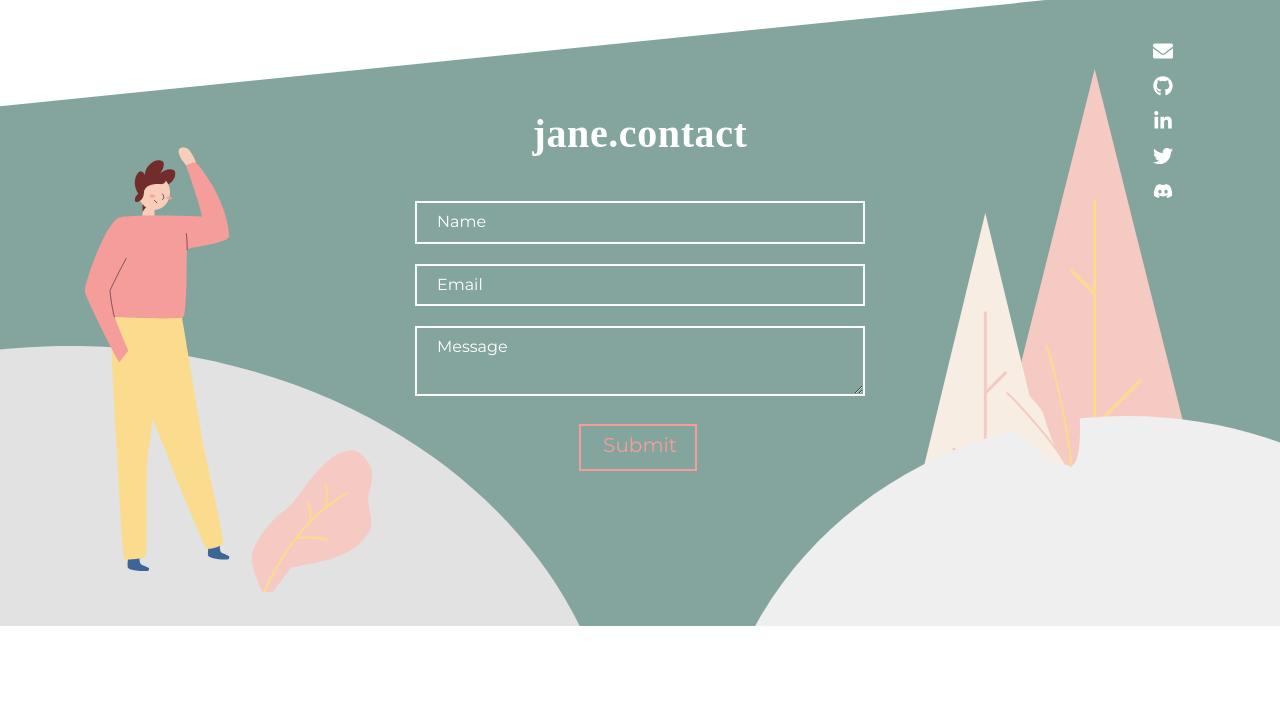
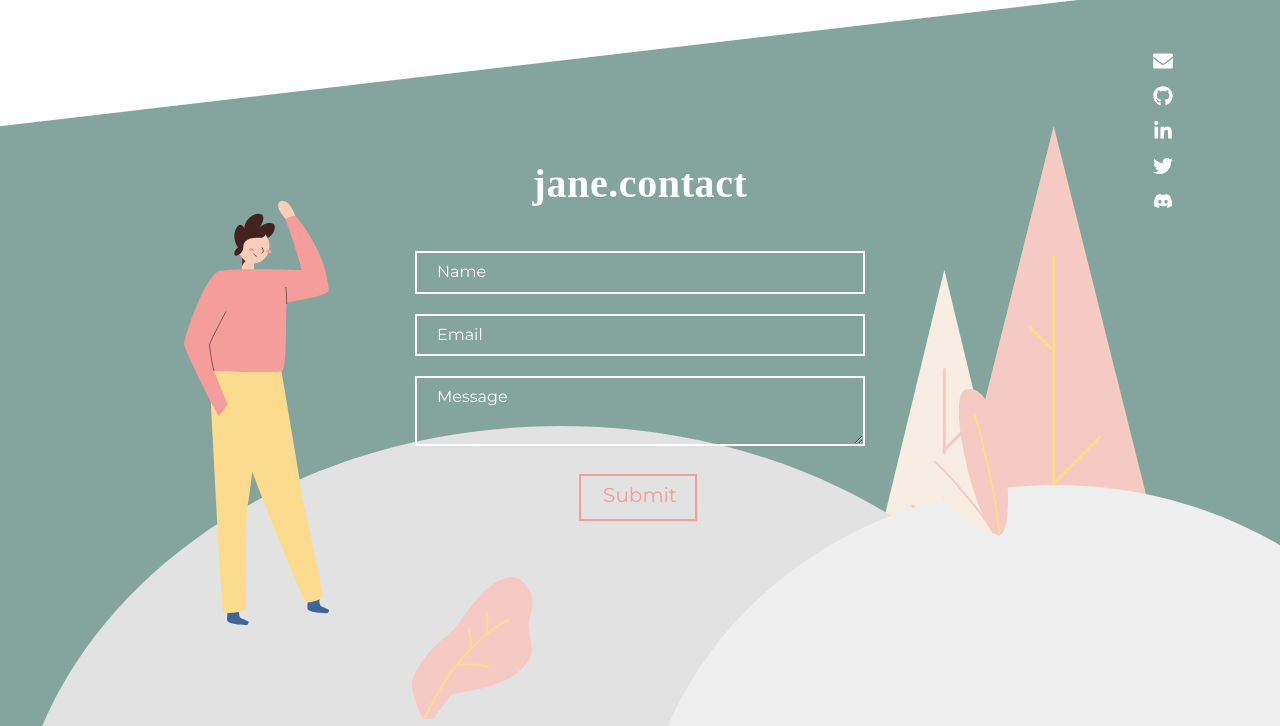
Before and after one commit to JaneMoroz/portfolio-v1, a Gatsby site: page / in a window 1280 px wide. Shown: the part 3374-4100 px from the top of the page. Before the commit the page ends 4000 px from the top, so only its background shows below. Built offline with nearby package versions, Linux system fonts and the light colour scheme; Gatsby itself is replaced by a stand-in of ours; a web font is replaced by a local one.

Commit message:
Refactored footer images

```diff
--- a/src/components/Footer.js
+++ b/src/components/Footer.js
@@ -1,11 +1,6 @@
 import React from "react"
 import styled from "styled-components"
-import smallHill from "../assets/images/illustrations/small-hill.svg"
-import bigHill from "../assets/images/illustrations/big-hill.svg"
-import girl from "../assets/images/illustrations/girl.svg"
-import plant from "../assets/images/illustrations/plant.svg"
-import tree from "../assets/images/illustrations/tree.svg"
-// import trees from "../assets/images/trees.svg"
+import FooterImagesBackground from "./FooterImagesBackground"
 import {
   FaEnvelope,
   FaGithub,
@@ -14,7 +9,7 @@ import {
   FaLinkedinIn,
 } from "react-icons/fa"
 
-const Footer = () => {
+const Footer = ({ theme }) => {
   return (
     <Wrapper id="contact">
       <div className="footer container">
@@ -33,26 +28,7 @@ const Footer = () => {
           <button className="btn btn-outlined">submit</button>
         </form>
         {/* background images */}
-        {/* plant */}
-        <div className="background background-1">
-          <img src={plant} alt="plant" />
-        </div>
-        {/* girl */}
-        <div className="background background-2">
-          <img src={girl} alt="girl" />
-        </div>
-        {/* small hill right */}
-        <div className="background background-3">
-          <img src={smallHill} alt="small hill" />
-        </div>
-        {/* big hill left */}
-        <div className="background background-4">
-          <img src={bigHill} alt="big hill" />
-        </div>
-        {/* tree */}
-        <div className="background background-5">
-          <img src={tree} alt="tree" />
-        </div>
+        <FooterImagesBackground theme={theme} />
         {/* social buttons */}
         <div className="social">
           <button className="btn btn-icon">
@@ -77,7 +53,7 @@ const Footer = () => {
 }
 
 const Wrapper = styled.section`
-  height: 65rem;
+  height: 75rem;
   width: 100%;
   background-color: var(--color-background-2);
   -webkit-clip-path: polygon(0 20%, 100% 0, 100% 100%, 0 100%);
@@ -85,6 +61,7 @@ const Wrapper = styled.section`
   overflow: hidden;
 
   .footer {
+    position: relative;
     display: flex;
     flex-direction: column;
     justify-content: center;
@@ -122,53 +99,6 @@ const Wrapper = styled.section`
       color: var(--color-text-main);
     }
   }
-
-  .background {
-    position: absolute;
-  }
-
-  .background-1 {
-    top: 100%;
-    left: 0;
-    transform: translate(150%, -120%);
-    z-index: 8;
-  }
-
-  .background-2 {
-    top: 0;
-    left: 0;
-    transform: translate(10%, 40%);
-    z-index: 7;
-  }
-
-  @media only screen and (max-width: 37.5em) {
-    .background-1,
-    .background-2,
-    .background-5 {
-      display: none;
-    }
-  }
-
-  .background-3 {
-    top: 0;
-    left: 100%;
-    transform: translate(-60%, 70%);
-    z-index: 6;
-  }
-
-  .background-4 {
-    top: 0;
-    left: 0;
-    transform: translate(-50%, 80%);
-    z-index: 5;
-  }
-
-  .background-5 {
-    top: 0;
-    left: 100%;
-    transform: translate(-100%, 20%);
-    z-index: 4;
-  }
 `
 
 export default Footer
--- /dev/null
+++ b/src/components/FooterImagesBackground.js
@@ -0,0 +1,127 @@
+import React from "react"
+import styled from "styled-components"
+import {
+  girlFooter,
+  girlFooterDarkMode,
+  plant,
+  tree2,
+  tree2DarkMode,
+  smallHill,
+  smallHillDarkMode,
+  bigHill,
+  bigHillDarkMode,
+} from "../assets/images/index"
+// import { motion, useViewportScroll, useTransform } from "framer-motion"
+
+const FooterImagesBackground = ({ theme }) => {
+  return (
+    <Wrapper>
+      {/* plant */}
+      <div className="background background-1">
+        <img src={plant} alt="plant" />
+      </div>
+      {/* girl */}
+      {theme === "light-theme" && (
+        <div className="background background-2">
+          <img src={girlFooter} alt="girl is waving her hand happily" />
+        </div>
+      )}
+      {theme === "dark-theme" && (
+        <div className="background background-2">
+          <img src={girlFooterDarkMode} alt="girl is waving her hand happily" />
+        </div>
+      )}
+      {/* small hill right */}
+      {theme === "light-theme" && (
+        <div className="background background-3">
+          <img src={smallHill} alt="small hill" />
+        </div>
+      )}
+      {theme === "dark-theme" && (
+        <div className="background background-3">
+          <img src={smallHillDarkMode} alt="small hill" />
+        </div>
+      )}
+      {/* big hill left */}
+      {theme === "light-theme" && (
+        <div className="background background-4">
+          <img src={bigHill} alt="big hill" />
+        </div>
+      )}
+      {theme === "dark-theme" && (
+        <div className="background background-4">
+          <img src={bigHillDarkMode} alt="big hill" />
+        </div>
+      )}
+      {/* tree */}
+      {theme === "light-theme" && (
+        <div className="background background-5">
+          <img src={tree2} alt="tree" />
+        </div>
+      )}
+      {theme === "dark-theme" && (
+        <div className="background background-5">
+          <img src={tree2DarkMode} alt="tree" />
+        </div>
+      )}
+    </Wrapper>
+  )
+}
+
+const Wrapper = styled.div`
+  position: absolute;
+  height: 100%;
+  width: 100%;
+
+  .background {
+    position: absolute;
+  }
+
+  .background-1 {
+    top: 80%;
+    left: 30%;
+    z-index: 8;
+  }
+
+  .background-2 {
+    top: 30%;
+    left: 10%;
+    z-index: 7;
+  }
+
+  .background-3 {
+    top: 55%;
+    left: 50%;
+    z-index: 6;
+  }
+
+  .background-4 {
+    top: 60%;
+    left: -5%;
+    z-index: 5;
+  }
+
+  .background-5 {
+    top: 20%;
+    left: 70%;
+    z-index: 4;
+  }
+
+  @media only screen and (max-width: 56.25em) {
+    .background-2 {
+      top: 30%;
+      left: 0;
+    }
+    .background-5 {
+      display: none;
+    }
+  }
+
+  @media only screen and (max-width: 37.5em) {
+    .background-2 {
+      display: none;
+    }
+  }
+`
+
+export default FooterImagesBackground
--- a/src/components/Hero.js
+++ b/src/components/Hero.js
@@ -1,4 +1,4 @@
-import React, { useEffect } from "react"
+import React from "react"
 import styled from "styled-components"
 import HeroImagesBackground from "./HeroImagesBackground"
 import { light, lightDarkMode } from "../assets/images/index"
--- a/src/pages/index.js
+++ b/src/pages/index.js
@@ -57,7 +57,7 @@ export default function Home() {
         showMoreProjects={showMoreProjects}
         toggleMoreProjects={toggleMoreProjects}
       />
-      <Footer />
+      <Footer theme={theme} />
     </Layout>
   )
 }
```
Also changed, not shown: src/assets/images/index.js (+10 -0 lines), src/assets/images/illustrations/girl-footer-dark-mode.svg (renamed from src/assets/images/illustrations/girl.svg), src/assets/images/illustrations/girl-footer.svg (added), src/assets/images/illustrations/tree-2-dark-mode.svg (added), src/assets/images/illustrations/tree-2.svg (renamed from src/assets/images/illustrations/tree.svg).
